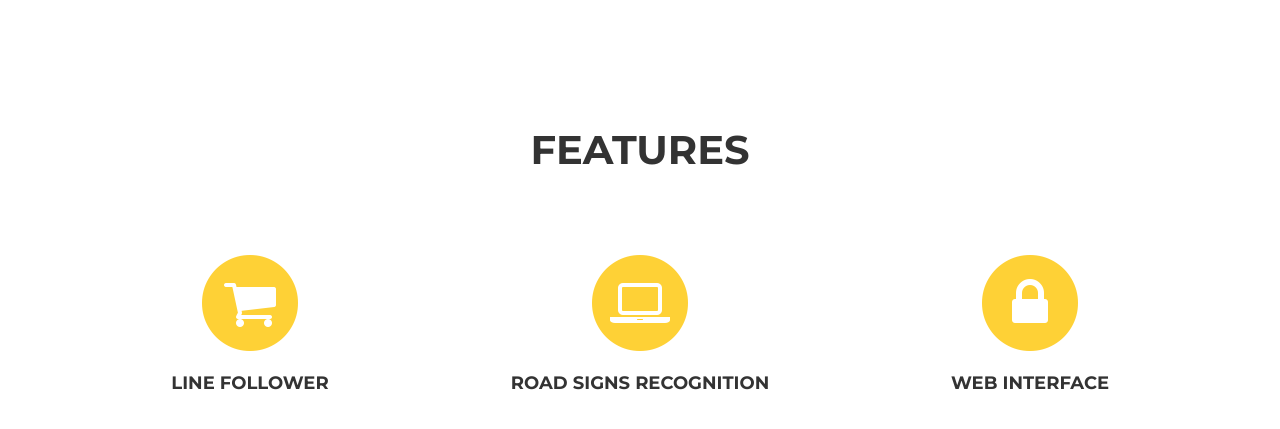
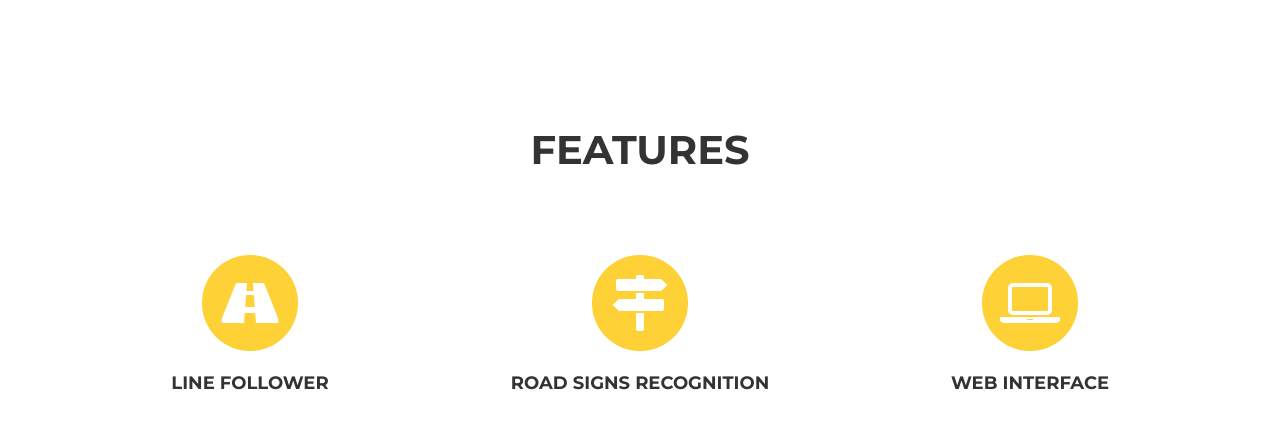
Before and after one commit to carduberry/carduberry, a website: page docs/index.html in a window 1280 px wide. Shown: the part 780-1209 px from the top of the page. Drawn offline with nearby package versions, Linux system fonts and the light colour scheme; a web font is replaced by a local one.

Commit message:
Update index.html

```diff
--- a/docs/index.html
+++ b/docs/index.html
@@ -92,7 +92,7 @@
                 <div class="col-md-4">
                     <span class="fa-stack fa-4x">
                         <i class="fa fa-circle fa-stack-2x text-primary"></i>
-                        <i class="fa fa-shopping-cart fa-stack-1x fa-inverse"></i>
+                        <i class="fa fa-road fa-stack-1x fa-inverse"></i>
                     </span>
                     <h4 class="service-heading">LINE FOLLOWER</h4>
                     <p class="text-muted"></p>
@@ -100,7 +100,7 @@
                 <div class="col-md-4">
                     <span class="fa-stack fa-4x">
                         <i class="fa fa-circle fa-stack-2x text-primary"></i>
-                        <i class="fa fa-laptop fa-stack-1x fa-inverse"></i>
+                        <i class="fa fa-map-signs fa-stack-1x fa-inverse"></i>
                     </span>
                     <h4 class="service-heading">ROAD SIGNS RECOGNITION</h4>
                     <p class="text-muted"></p>
@@ -108,7 +108,7 @@
                 <div class="col-md-4">
                     <span class="fa-stack fa-4x">
                         <i class="fa fa-circle fa-stack-2x text-primary"></i>
-                        <i class="fa fa-lock fa-stack-1x fa-inverse"></i>
+                        <i class="fa fa-laptop fa-stack-1x fa-inverse"></i>
                     </span>
                     <h4 class="service-heading">WEB INTERFACE</h4>
                     <p class="text-muted"></p>
```
